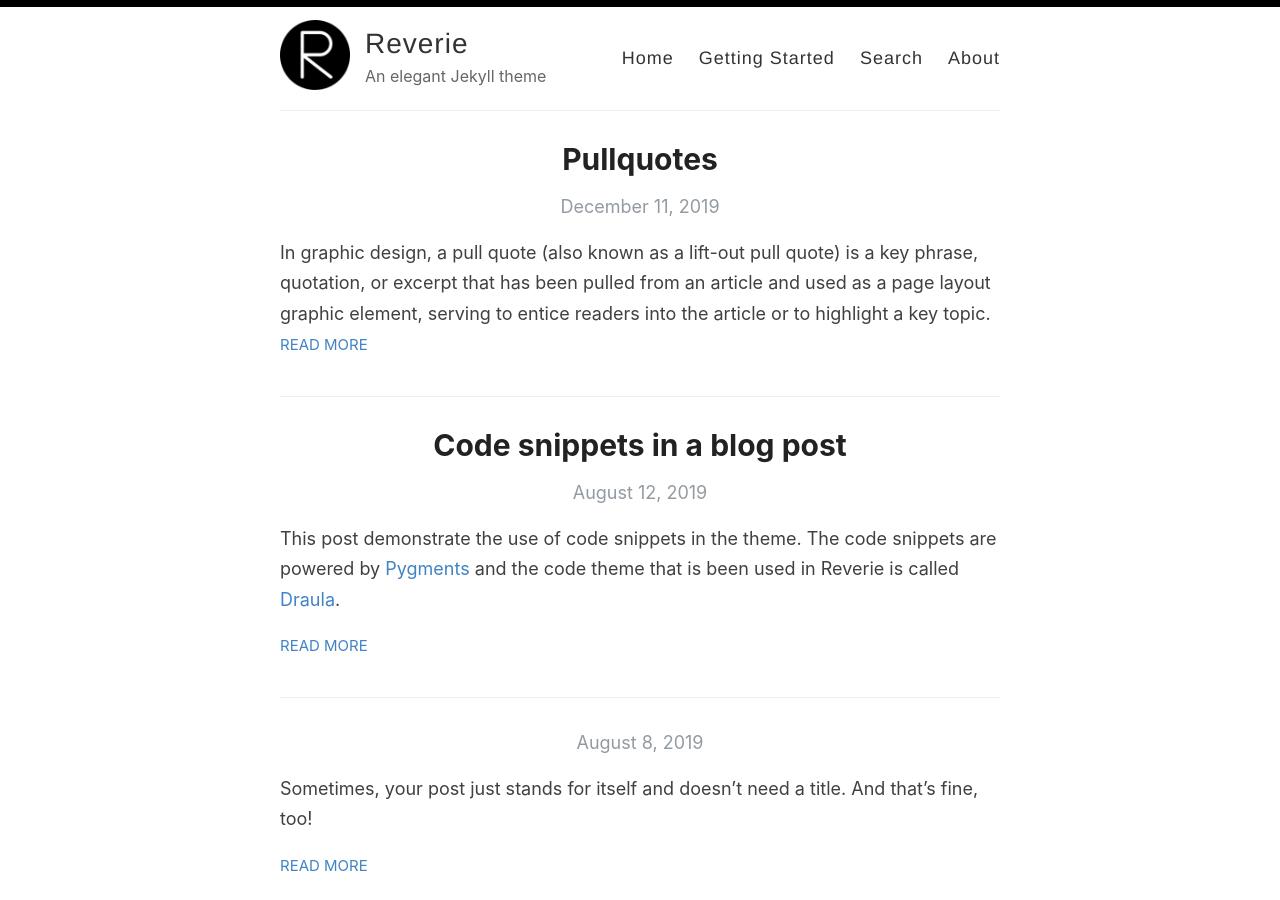
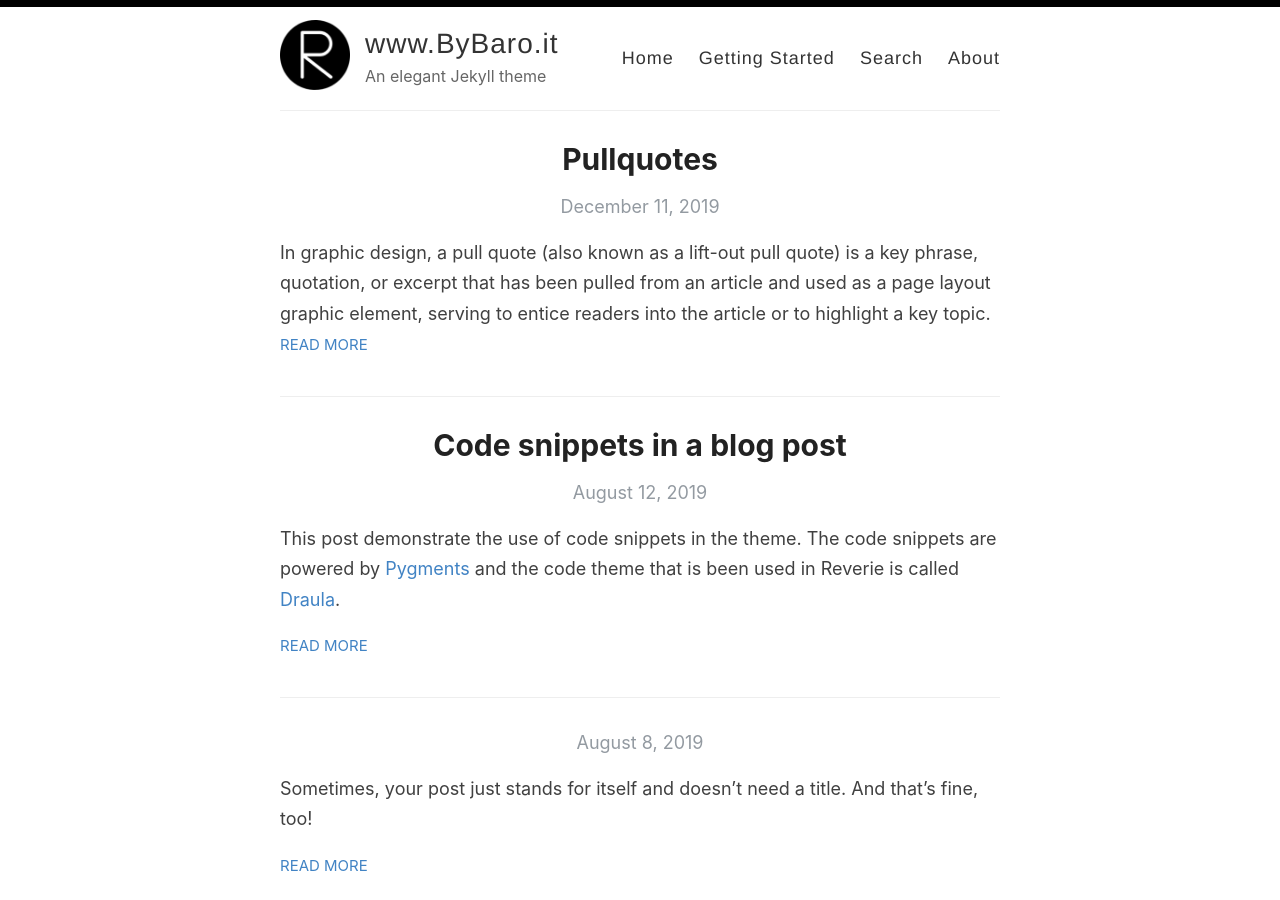
Before and after one commit to baro77/baro77.github.io, a Jekyll site: the page built from index.html, in a window 1280 px wide and 900 px high. Built offline with Jekyll 4.4.1, drawn with Linux system fonts in a browser that asks for light colours; the list of posts is cut into pages by our own code.

Commit message:
name www.ByBaro.it

```diff
--- a/_config.yml
+++ b/_config.yml
@@ -3,7 +3,7 @@
 #
 
 # Name of your site (displayed in the header)
-name: Reverie
+name: www.ByBaro.it
 
 # Name of the author
 author: Amit Merchant
```
